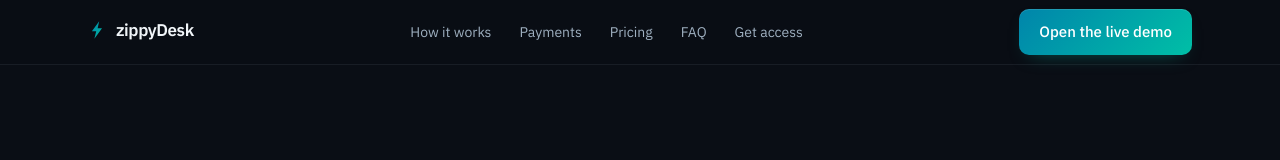
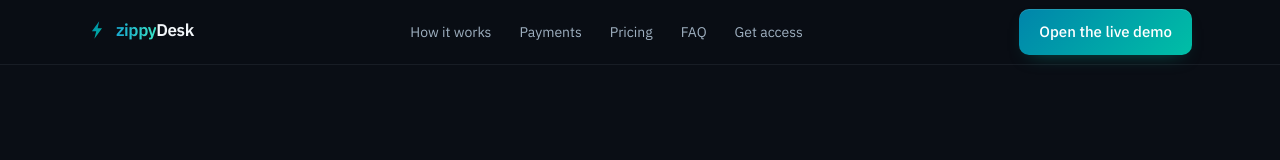
Before and after one commit to Kohap/zippydesk, a Next.js app: page / in a window 1280 px wide. Shown: the top 160 px of the page. Built offline with nearby package versions, Linux system fonts and the light colour scheme.

Commit message:
style(design): F-01 — pointer cursor on all interactive controls

```diff
--- a/app/globals.css
+++ b/app/globals.css
@@ -44,6 +44,12 @@
   --radius-control: 8px;
   --radius-card: 12px;
   --radius-chip: 5px;
+
+  /* Elevation scale — shadows reference these tokens only. */
+  --shadow-sm: 0 1px 2px rgba(0, 0, 0, 0.5);
+  --shadow-md: 0 10px 24px -18px rgba(0, 0, 0, 0.8);
+  --shadow-lg: 0 24px 60px -24px rgba(0, 0, 0, 0.7);
+  --shadow-xl: 0 32px 80px -32px rgba(0, 0, 0, 0.85);
 
   --font-sans: "IBM Plex Sans", ui-sans-serif, -apple-system, BlinkMacSystemFont, "Segoe UI", Roboto, sans-serif;
   --font-mono: "IBM Plex Mono", ui-monospace, SFMono-Regular, Menlo, Consolas, monospace;
@@ -105,10 +111,19 @@ body {
   background-image: linear-gradient(135deg, var(--color-ocean) 0%, var(--color-aqua) 100%);
 }
 
+/* Brand wordmark text: ocean -> aqua highlight on ink. */
+.gradient-text {
+  background-image: linear-gradient(90deg, #19a8cf 0%, var(--color-aqua-bright) 100%);
+  -webkit-background-clip: text;
+  background-clip: text;
+  color: transparent;
+}
+
 /* Primary action: single filled brand button, crisp edge, quiet glow. */
 .btn-brand {
   background-image: linear-gradient(135deg, #0085ab 0%, #00bfa6 100%);
   color: #ffffff;
+  cursor: pointer;
   box-shadow: 0 1px 0 0 rgba(255, 255, 255, 0.12) inset, 0 8px 20px -12px rgba(0, 191, 166, 0.55);
 }
 .btn-brand:hover {
@@ -126,6 +141,7 @@ body {
 .btn-ghost {
   background: transparent;
   color: var(--color-ink-text);
+  cursor: pointer;
   border: 1px solid var(--color-line-strong);
 }
 .btn-ghost:hover {
@@ -142,6 +158,7 @@ body {
 .btn-danger {
   background: var(--color-panel-2);
   color: #ff8f93;
+  cursor: pointer;
   border: 1px solid rgba(239, 90, 95, 0.35);
 }
 .btn-danger:hover {
```
